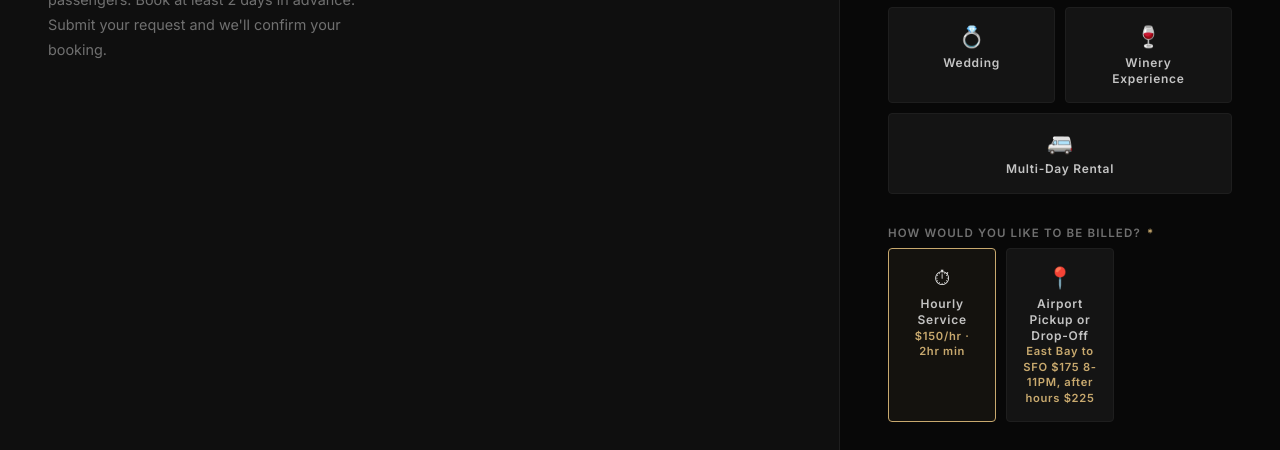
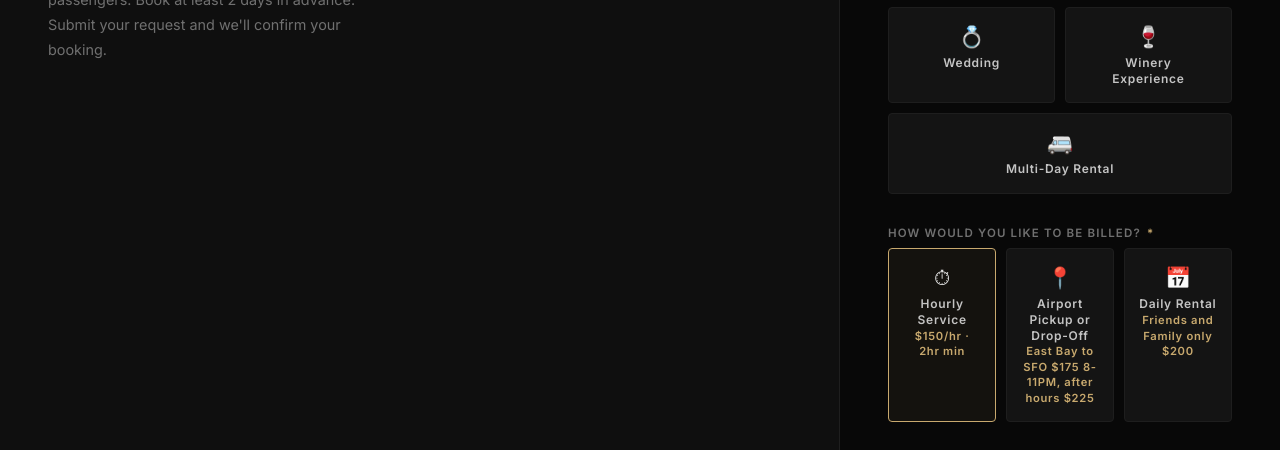
Before and after one commit to vibhavgrandhi/SznSprinters, a website: page book.html in a window 1280 px wide. Shown: the part 350-800 px from the top of the page. Drawn offline with nearby package versions, Linux system fonts and the light colour scheme; no server answers.

Commit message:
Fix Daily Rental card placement inside billing grid

```diff
--- a/book.html
+++ b/book.html
@@ -183,7 +183,25 @@ input.invalid,select.invalid{border-color:var(--error)}
               <div class="svc-card-label">Multi-Day Rental</div>
             </div>
           </div>
-          <input type="hidden" id="serviceType" value="Airport Transportation">
+          <input type="hidden" id="serviceType" value="Airport Transportation">        <!-- BILLING TYPE (airport only) -->
+        <div class="form-group" id="billingSection">
+          <label>How would you like to be billed? <span class="req">*</span></label>
+          <div class="service-select-grid" style="grid-template-columns:1fr 1fr 1fr">
+            <div class="svc-card active" data-billing="Hourly Service" tabindex="0" role="button" id="billingHourly">
+              <span class="svc-card-icon">⏱</span>
+              <div class="svc-card-label">Hourly Service<br><span style="color:var(--accent);font-size:0.7rem" id="hourlyLabel">$150/hr · 2hr min</span></div>
+            </div>
+            <div class="svc-card" data-billing="Airport Pickup or Drop-Off" tabindex="0" role="button" id="billingPickup">
+              <span class="svc-card-icon">📍</span>
+              <div class="svc-card-label">Airport Pickup or Drop-Off<br><span style="color:var(--accent);font-size:0.7rem" id="pickupLabel">East Bay to SFO $175 8-11PM, after hours $225</span></div>
+            </div>
+            <div class="svc-card" data-billing="Daily Rental" tabindex="0" role="button" id="billingDaily">
+              <span class="svc-card-icon">📅</span>
+              <div class="svc-card-label">Daily Rental<br><span style="color:var(--accent);font-size:0.7rem">Friends and Family only $200</span></div>
+            </div>
+          </div>
+          <input type="hidden" id="billingType" value="Hourly Service">
+        </div>
         </div>
 
         <!-- BILLING TYPE (airport only) -->
```
